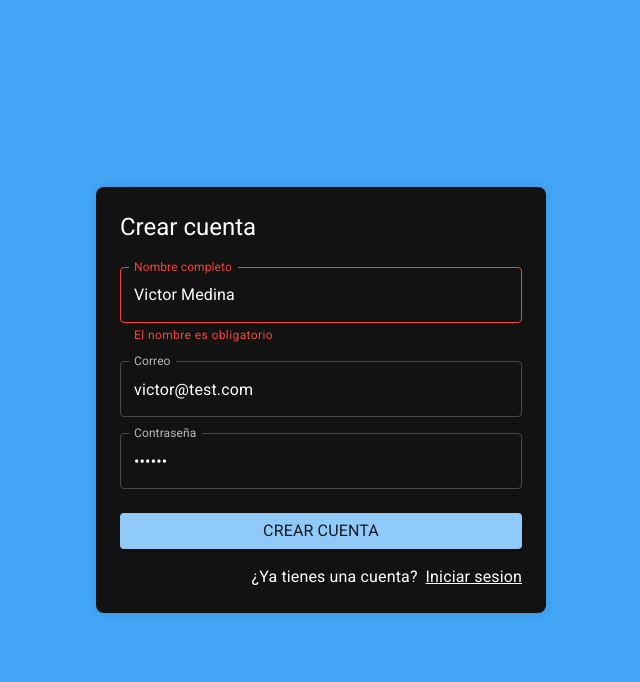
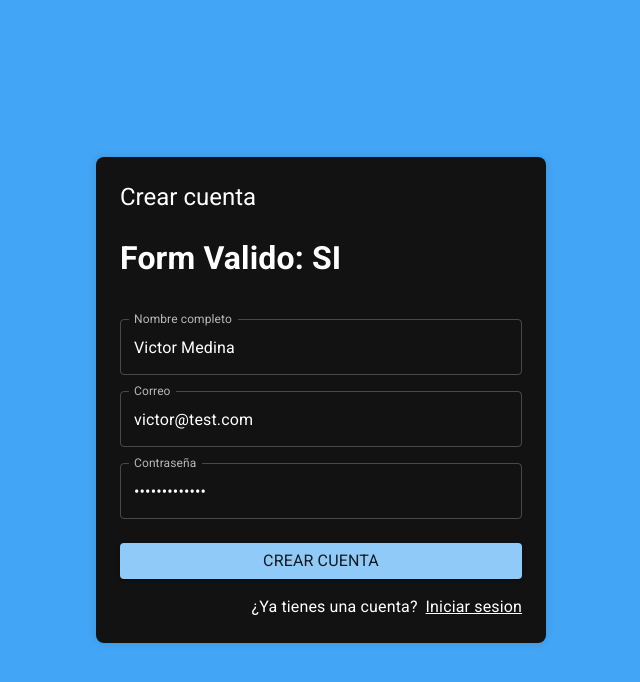
Before and after one commit to vrmedina/r_Journal_App, a React (Vite) app: page /auth/register in a window 1280 px wide. Shown: the top 682 px of the page, without its empty margins (319-959 px from the left). Built offline with nearby package versions, Linux system fonts and the light colour scheme.

Commit message:
add error messages for every field of RegisterPage

```diff
--- a/src/auth/pages/RegisterPage.jsx
+++ b/src/auth/pages/RegisterPage.jsx
@@ -4,17 +4,22 @@ import { AuthLayout } from '../layout/AuthLayout';
 import { useForm } from '../../hooks/useForm';
 
 import validator from 'validator';
+import { useState } from 'react';
 
 const formData = {
   displayName: 'Victor Medina',
   email: 'victor@test.com',
-  password: '123456',
+  password: 'victorMM1998*',
 };
 
 const formValidations = {
   displayName: [
-    (value) => validator.isAlpha(value + ''),
-    'El nombre debe tener 3 caracteres o más, no puede contener números',
+    (value) =>
+      validator.matches(
+        value + '',
+        new RegExp('^([a-zA-Zà-úÀ-Ú]{2,})+\\s+([a-zA-Zà-úÀ-Ú\\s]{2,})+$')
+      ),
+    'Por favor escribe tu nombre completo',
   ],
   email: [
     (value) => validator.isEmail(value + ''),
@@ -27,13 +32,15 @@ const formValidations = {
 };
 
 export const RegisterPage = () => {
+  const [formSubmitted, setFormSubmitted] = useState(false);
+
   const {
     formState,
     displayName,
     email,
     password,
     onInputChange,
-    formIsValid,
+    isFormValid,
     displayNameIsValid,
     emailIsValid,
     passwordIsValid,
@@ -41,11 +48,16 @@ export const RegisterPage = () => {
 
   const onSubmit = (event) => {
     event.preventDefault();
+
+    // if (isFormValid) return;
+    console.log(formState);
+    setFormSubmitted(true);
     // dispatch(checkingAuthentication());
   };
 
   return (
     <AuthLayout title='Crear cuenta'>
+      <h1>Form Valido: {isFormValid ? 'SI' : 'NO'}</h1>
       <form onSubmit={onSubmit}>
         <Grid container>
           <Grid item xs={12} sx={{ mt: 2 }}>
@@ -57,8 +69,8 @@ export const RegisterPage = () => {
               name='displayName'
               value={displayName}
               onChange={onInputChange}
-              error
-              helperText='El nombre es obligatorio'
+              error={!!displayNameIsValid && formSubmitted}
+              helperText={displayNameIsValid}
             />
           </Grid>
           <Grid item xs={12} sx={{ mt: 2 }}>
@@ -70,6 +82,8 @@ export const RegisterPage = () => {
               name='email'
               value={email}
               onChange={onInputChange}
+              error={!!emailIsValid && formSubmitted}
+              helperText={emailIsValid}
             />
           </Grid>
           <Grid item xs={12} sx={{ mt: 2 }}>
@@ -81,6 +95,8 @@ export const RegisterPage = () => {
               name='password'
               value={password}
               onChange={onInputChange}
+              error={!!passwordIsValid && formSubmitted}
+              helperText={passwordIsValid}
             />
           </Grid>
           <Grid container spacing={2} sx={{ mt: 1, mb: 2 }}>
--- a/src/hooks/useForm.js
+++ b/src/hooks/useForm.js
@@ -1,4 +1,4 @@
-import { useEffect, useState } from 'react';
+import { useEffect, useMemo, useState } from 'react';
 
 export const useForm = (initialForm = {}, formValidations = {}) => {
   const [formState, setFormState] = useState(initialForm);
@@ -7,6 +7,14 @@ export const useForm = (initialForm = {}, formValidations = {}) => {
   useEffect(() => {
     createValidators();
   }, [formState]);
+
+  const isFormValid = useMemo(() => {
+    for (const formValue of Object.keys(formValidation)) {
+      if (formValidation[formValue] !== null) return false;
+    }
+
+    return true;
+  }, [formValidation]);
 
   const onInputChange = ({ target }) => {
     const { name, value } = target;
@@ -25,7 +33,9 @@ export const useForm = (initialForm = {}, formValidations = {}) => {
     for (const formField of Object.keys(formValidations)) {
       const [fn, errorMessage] = formValidations[formField];
 
-      formCheckedValues[`${formField}IsValid`] = fn(formState[formField]) ? null : errorMessage;
+      formCheckedValues[`${formField}IsValid`] = fn(formState[formField])
+        ? null
+        : errorMessage;
 
       setFormValidation(formCheckedValues);
     }
@@ -37,5 +47,6 @@ export const useForm = (initialForm = {}, formValidations = {}) => {
     onInputChange,
     onResetForm,
     ...formValidation,
+    isFormValid,
   };
 };
```
